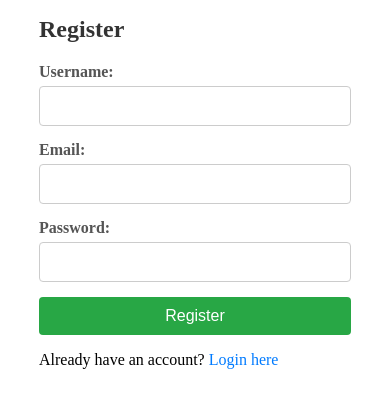
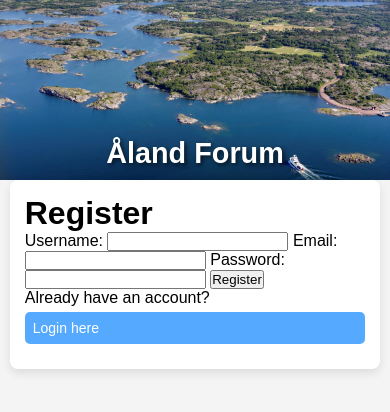
Before and after one commit to oafilali/real-time-forum, a plain HTML site: page html/register.html in a window 390 px wide. Drawn offline with Linux system fonts and the light colour scheme.

Commit message:
Made the picture responsive.

```diff
--- a/html/register.html
+++ b/html/register.html
@@ -5,6 +5,10 @@
     <link rel="stylesheet" href="/html/styles.css">
 </head>
 <body>
+    <header>
+        <!-- The background image will be applied here -->
+        <h1>Åland Forum</h1> <!-- The name of your website -->
+    </header>
     <div class="container">
         <h1>Register</h1>
         <form action="/register" method="POST">
--- a/html/styles.css
+++ b/html/styles.css
@@ -1,105 +1,99 @@
-/* General styles */
-/*body {
+/* Reset default margins and padding */
+* {
+    margin: 0;
+    padding: 0;
+    box-sizing: border-box;
+}
+
+/* General Styles */
+body {
     font-family: Arial, sans-serif;
     background-color: #f4f4f4;
-    margin: 0;
-    padding: 0;
+    display: flex;
+    flex-direction: column;
+    align-items: center;
+    min-height: 100vh;
+}
+
+/* Responsive Header */
+header {
+    background-image: url('/images/aland.jpg');
+    background-size: cover;
+    background-position: center;
+    background-repeat: no-repeat;
+    height: 250px;
+    width: 100%;
     display: flex;
     justify-content: center;
-    align-items: center;
-    height: 100vh;
+    align-items: flex-end;
+    text-align: bottom;
 }
 
-/*.container {
-    background-color: #fff;
-    padding: 20px;
-    border-radius: 8px;
-    box-shadow: 0 0 10px rgba(0, 0, 0, 0.1);
-    width: 300px;
-    text-align: center;
-}*/
-
-h1 {
-    margin-bottom: 20px;
-    font-size: 24px;
-    color: #333;
+header h1 {
+    color: white;
+    font-size: 2.5rem;
+    font-weight: bold;
+    text-shadow: 2px 2px 4px rgba(0, 0, 0, 0.7); /* Stronger shadow for visibility */
+    padding: 10px;
 }
 
-form {
-    display: flex;
-    flex-direction: column;
+/* Main Container */
+.container {
+    width: 90%; /* Makes it responsive */
+    max-width: 600px; /* Restricts max width for better readability */
+    margin: 0 auto; /* Centers it on the page */
+    padding: 20px;
+    background-color: white; /* Optional: Makes content stand out */
+    border-radius: 8px; /* Optional: Soft rounded edges */
+    box-shadow: 0 4px 10px rgba(0, 0, 0, 0.1); /* Adds a subtle shadow */
 }
 
-label {
-    margin-bottom: 5px;
-    font-weight: bold;
-    color: #555;
+/* Navigation Links */
+.container p a {
+    display: block;
+    padding: 10px;
+    margin: 5px 0;
+    background: #55aaff;
+    color: white;
+    text-decoration: none;
+    border-radius: 5px;
+    font-size: 18px;
 }
 
-input[type="text"],
-input[type="email"],
-input[type="password"],
-textarea {
-    padding: 10px;
-    margin-bottom: 15px;
-    border: 1px solid #ccc;
-    border-radius: 4px;
-    font-size: 16px;
+.container p a:hover {
+    background: #0056b3;
 }
 
-button {
-    padding: 10px;
-    background-color: #28a745;
-    color: #fff;
-    border: none;
-    border-radius: 4px;
-    font-size: 16px;
-    cursor: pointer;
+/* Filter Section */
+h2 {
+    margin-top: 20px;
+    font-size: 22px;
 }
 
-button:hover {
-    background-color: #218838;
+.container p {
+    margin-bottom: 10px;
 }
 
-a {
-    color: #007bff;
-    text-decoration: none;
-}
-
-a:hover {
-    text-decoration: underline;
-}
-
-/* Post styles */
+/* Responsive Posts */
 .post {
     background-color: #f9f9f9;
     padding: 15px;
     margin-bottom: 15px;
     border-radius: 8px;
     box-shadow: 0 0 5px rgba(0, 0, 0, 0.1);
+    text-align: left;
 }
 
 .post h2 {
-    margin-top: 0;
     font-size: 20px;
-    color: #333;
+    margin-bottom: 10px;
 }
 
 .post p {
-    margin: 10px 0;
     color: #555;
 }
 
-.post small {
-    display: block;
-    margin-bottom: 10px;
-    color: #777;
-}
-
-.post form {
-    display: inline;
-}
-
+/* Like and Dislike Buttons */
 .post button {
     padding: 5px 10px;
     margin-right: 5px;
@@ -122,7 +116,7 @@ a:hover {
     opacity: 0.8;
 }
 
-/* Comment styles */
+/* Responsive Comments */
 .comments {
     margin-top: 15px;
     padding: 10px;
@@ -131,64 +125,56 @@ a:hover {
 }
 
 .comment {
-    margin-bottom: 10px;
+    background: white;
     padding: 10px;
-    background-color: #fff;
-    border-radius: 4px;
+    margin-top: 10px;
+    border-radius: 5px;
     box-shadow: 0 0 5px rgba(0, 0, 0, 0.1);
 }
 
 .comment p {
-    margin: 0;
     color: #555;
 }
 
-.comment small {
-    display: block;
-    margin-top: 5px;
-    color: #777;
+/* Responsive Design */
+@media (max-width: 768px) {
+    header {
+        height: 200px;
     }
 
-/* Reset margin and padding to avoid any unwanted shift */
-html, body {
-    margin: 0;
-    padding: 0;
-    width: 100%;
-    height: 100%;
-}
-
-header {
-    background-image: url('/images/aland.jpg'); /* Background image */
-    background-size: cover; /* Ensure it covers the entire width */
-    background-position: center; /* Center the background */
-    background-repeat: no-repeat; /* No repeating */
-    height: 300px; /* Set the height of the header */
-    width: 100%; /* Full width of the page */
+    header h1 {
+        font-size: 2rem;
     }
 
     .container {
-    width: 80%; /* Set the desired width of the container */
-    max-width: 1200px; /* Limit max width for larger screens */
-    margin: 0 auto; /* Center the container horizontally */
-    padding: 0 20px; /* Padding to avoid content touching edges */
+        width: 95%;
+        padding: 15px;
     }
 
+    .container p a {
+        font-size: 16px;
+    }
+
+    .post {
+        padding: 10px;
+    }
+}
+
+@media (max-width: 480px) {
     header {
-    display: flex;
-    justify-content: center; /* Centers text horizontally */
-    align-items: center; /* Centers text vertically */
-    background-image: url('/images/aland.jpg');
-    background-size: cover;
-    background-position: center;
-    background-repeat: no-repeat;
-    height: 300px; /* Adjust the height as needed */
-    width: 100%;
+        height: 180px;
     }
 
     header h1 {
-    color: white; /* Text color for contrast */
-    font-size: 3rem; /* Adjust text size */
-    font-weight: bold;
-    text-shadow: 2px 2px 4px rgba(0, 0, 0, 0.6); /* Optional shadow for better readability */
-    margin-top: 230px; /* Adjust this value to move the text down */
+        font-size: 1.8rem;
     }
+
+    .container p a {
+        font-size: 14px;
+        padding: 8px;
+    }
+
+    .post {
+        padding: 8px;
+    }
+}
```
Also changed, not shown: html/createPost.html (+4 -0 lines), html/posts.html (+4 -0 lines). Lines whose indentation alone changed are shown as unchanged.
